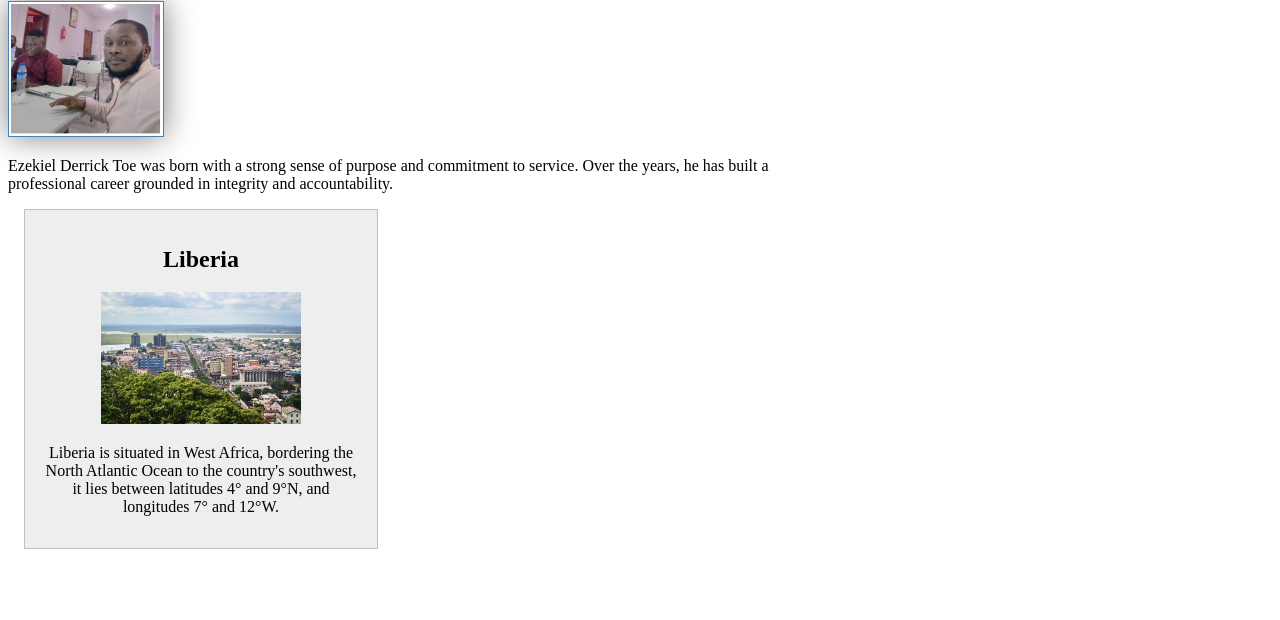
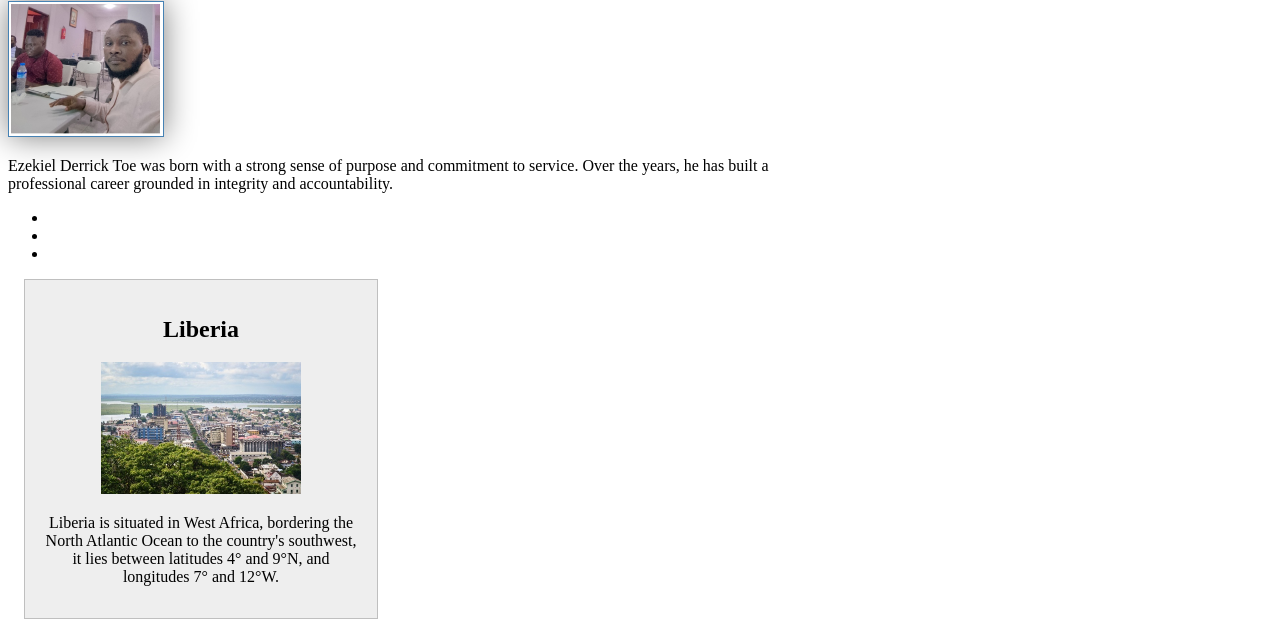
Before and after one commit to EzekielDerrickToe1993/wdd130, a plain HTML site: page index.html in a window 1280 px wide. Shown: the part 215-835 px from the top of the page. Drawn offline with Linux system fonts and the light colour scheme.

Commit message:
hsgtgagfsra

```diff
--- a/index.html
+++ b/index.html
@@ -1,3 +1,4 @@
+<!-- January 26, 2025 -->
 <!DOCTYPE html>
 <html lang="en">
 
@@ -24,6 +25,17 @@
         <p>Ezekiel Derrick Toe was born with a strong sense of purpose and commitment to
             service. Over the years, he has built a professional career grounded in integrity and
             accountability.</p>
+        <ul>
+            <li><a
+                  href="https://churchofjesuschrist.org/imgs/a75beca22300a3263bd47fba03b5b0d1b5ca0753/full/500%2C/0/default"></a>
+            </li>
+            <li><a
+                  href="https://www.churchofjesuschrist.org/imgs/b5ef433b13a611efab73eeeeac1ec75c89c8a64e/full/500%2C/0/default"></a>
+            </li>
+            <li><a
+                  href="https://www.churchofjesuschrist.org/imgs/d789b5c713a611ef8b13eeeeac1eb849771546df/full/500%2C/0/default"></a>
+            </li>
+        </ul>
     </main>
     <aside>
         <h2>Liberia</h2>
```
